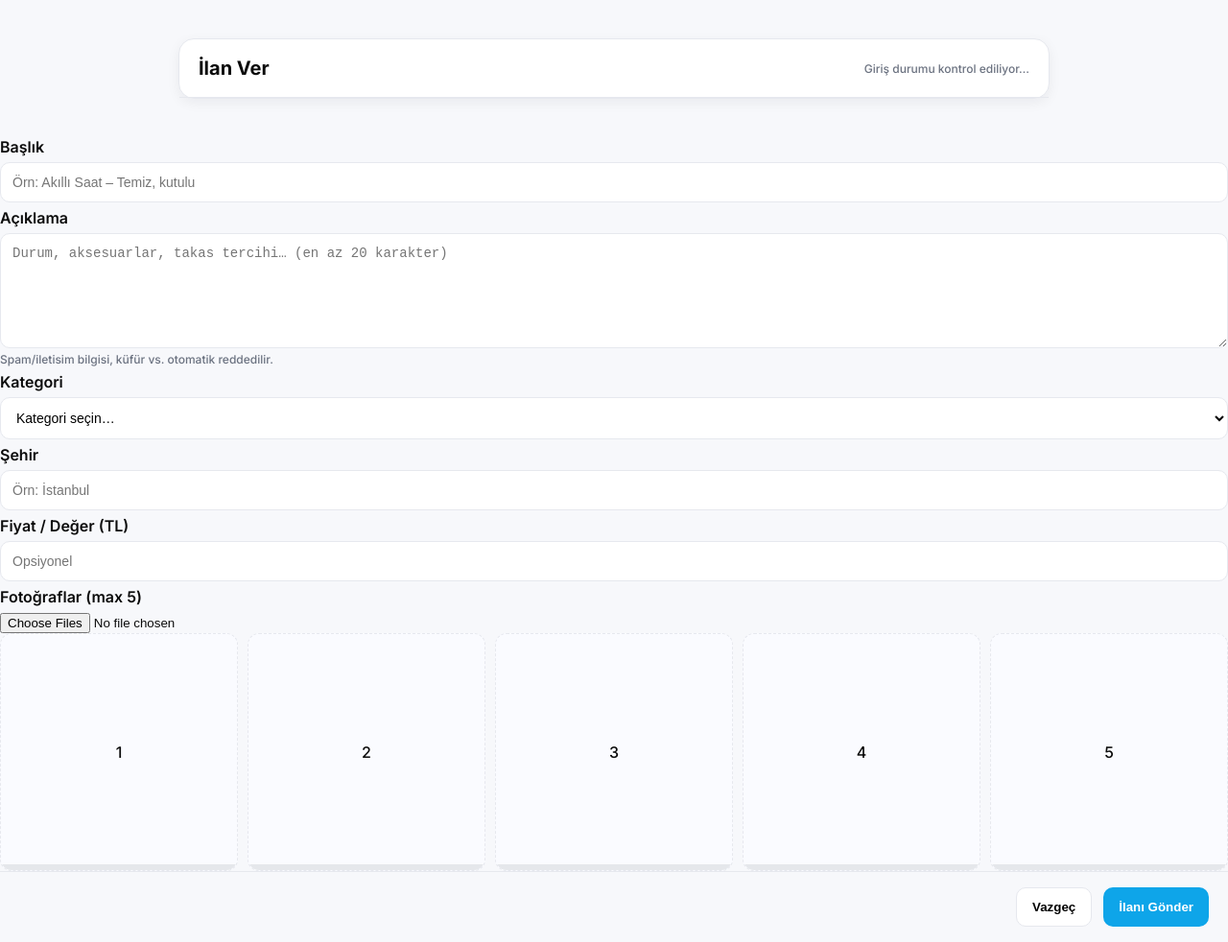
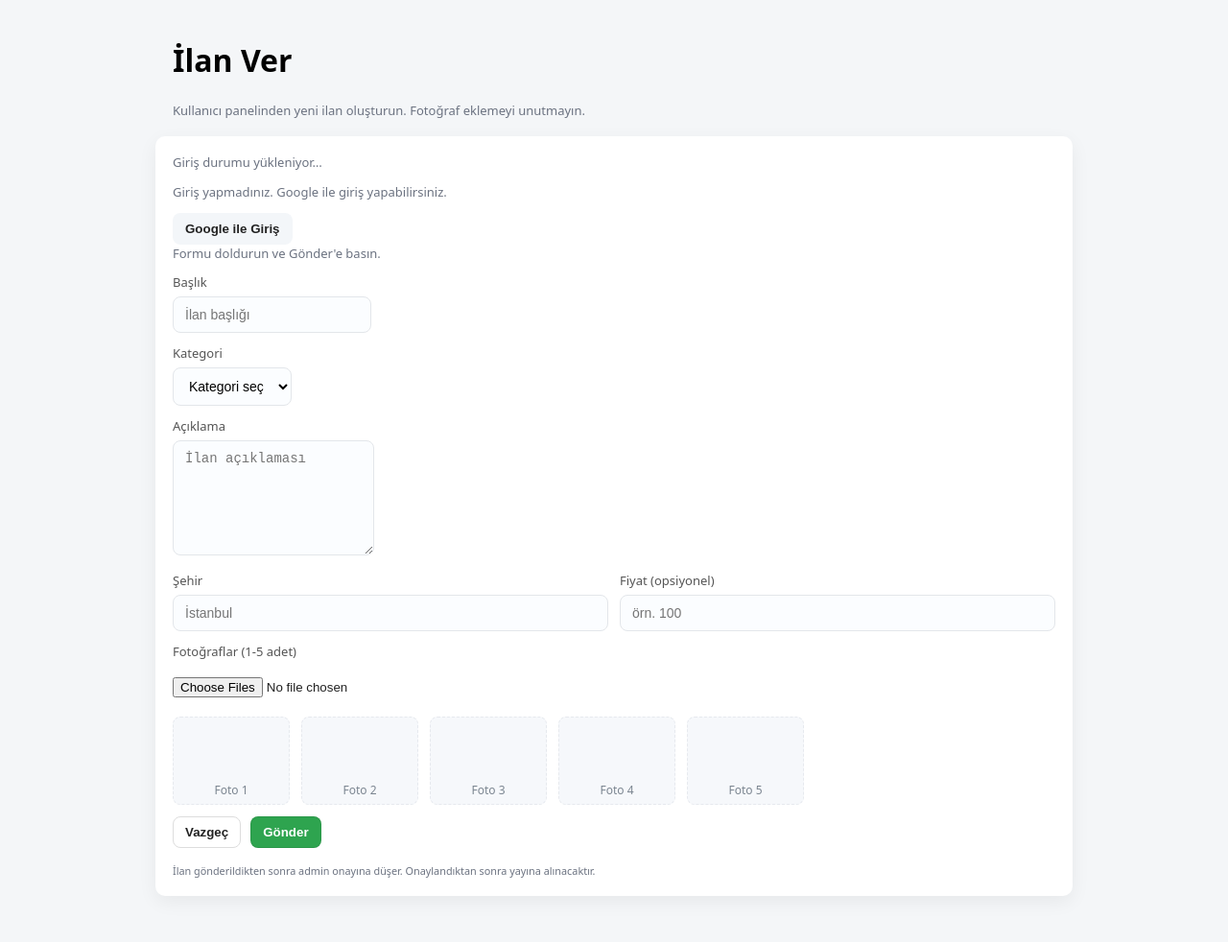
Before and after one commit to takascempericom-netizen/takas-emberi, a plain HTML site: page listing-new.html in a window 1280 px wide. Shown: the whole page at 96% size. Drawn offline with Linux system fonts and the light colour scheme.

Commit message:
feat(listing-new): add listing-new page and css

```diff
--- a/listing-new.html
+++ b/listing-new.html
@@ -1,180 +1,96 @@
 <!doctype html>
 <html lang="tr">
 <head>
-  <meta charset="utf-8"/>
-  <meta name="viewport" content="width=device-width,initial-scale=1"/>
-  <title>İlan Ver • Takas Çemberi</title>
-  <link rel="preconnect" href="https://fonts.gstatic.com" crossorigin>
-  <link href="https://fonts.googleapis.com/css2?family=Inter:wght@500;600;700;800&display=swap" rel="stylesheet">
+  <meta charset="utf-8" />
+  <meta name="viewport" content="width=device-width,initial-scale=1" />
+  <title>İlan Ver — Takas</title>
+
+  <!-- CSS: daha önce oluşturduğumuz css/listing-new.css'i kullanır -->
+  <link rel="stylesheet" href="/css/listing-new.css" />
   <style>
-    :root{ --fg:#0b0b0b; --muted:#6b7280; --line:#e6e8ee; --pri:#0ea5e9; --ok:#16a34a; --bad:#dc2626; --bg:#ffffff; }
-    *{box-sizing:border-box} html,body{height:100%}
-    body{margin:0;font-family:Inter,system-ui,-apple-system,Segoe UI,Roboto,Arial,sans-serif;background:#f7f8fb;color:var(--fg)}
-    .wrap{max-width:940px;margin:24px auto;padding:16px}
-    .card{background:var(--bg);border:1px solid var(--line);border-radius:16px;box-shadow:0 4px 14px rgba(10,20,40,.06)}
-    .hd{padding:18px 20px;border-bottom:1px solid var(--line);display:flex;gap:12px;align-items:center;justify-content:space-between}
-    h1{font-size:20px;margin:0}
-    .bd{padding:18px 20px;display:grid;grid-template-columns:1fr 1fr;gap:18px}
-    .ft{padding:16px 20px;border-top:1px solid var(--line);display:flex;gap:12px;justify-content:flex-end}
-    .full{grid-column:1 / -1}
-    label{display:block;font-weight:600;margin:6px 0 6px}
-    input[type="text"],input[type="number"],textarea,select{
-      width:100%;padding:12px 12px;border:1px solid var(--line);border-radius:10px;background:#fff;outline:none;
-      font-size:14px
-    }
-    textarea{min-height:120px;resize:vertical}
-    .muted{color:var(--muted);font-size:12px}
-    .btn{appearance:none;border:0;border-radius:10px;padding:12px 16px;font-weight:700;cursor:pointer}
-    .btn-pri{background:var(--pri);color:#fff}
-    .btn-ghost{background:#fff;border:1px solid var(--line)}
-    .danger{color:var(--bad)}
-    .ok{color:var(--ok)}
-    .photos{display:grid;grid-template-columns:repeat(5,1fr);gap:10px}
-    .slot{border:1px dashed var(--line);border-radius:12px;aspect-ratio:1/1;background:#fafbff;display:flex;align-items:center;justify-content:center;overflow:hidden;position:relative}
-    .slot img{width:100%;height:100%;object-fit:cover}
-    .prog{position:absolute;left:0;right:0;bottom:0;height:6px;background:#e5e7eb}
-    .bar{height:100%;width:0%;background:var(--pri);transition:width .2s}
-    .loginBox{padding:18px 20px}
-    .hidden{display:none}
+    /* küçük ek stiller, gerekirse burada override edilebilir */
+    body { background:#f4f6f8; margin:0; padding:20px; }
+    header { max-width:920px; margin:0 auto 12px; font-family:system-ui, -apple-system, "Segoe UI", Roboto; }
   </style>
 </head>
 <body>
-  <div class="wrap">
-    <div class="card">
-      <div class="hd">
-        <h1>İlan Ver</h1>
-        <div id="userBox" class="muted">Giriş durumu kontrol ediliyor…</div>
-      </div>
-      <div id="login" class="loginBox hidden">
-        <p class="muted">İlan verebilmek için önce giriş yapın.</p>
-        <button id="btnGoogle" class="btn btn-pri">Google ile giriş yap</button>
-      </div>
-      <form id="form" class="bd hidden" autocomplete="off">
+  <header>
+    <h1>İlan Ver</h1>
+    <p class="muted">Kullanıcı panelinden yeni ilan oluşturun. Fotoğraf eklemeyi unutmayın.</p>
+  </header>
 
-          <div class="ph-slot">2</div>
-              <div class="ph-slot">3</div>
-              <div class="ph-slot">4</div>
-              <div class="ph-slot">5</div>
-            </div>
-          </div>
-        <div class="full">
+  <main class="listing-form" role="main">
+    <div id="userBox" class="muted">Giriş durumu yükleniyor…</div>
+
+    <div id="login" class="">
+      <p class="muted">Giriş yapmadınız. Google ile giriş yapabilirsiniz.</p>
+      <button id="btnGoogle" class="btn">Google ile Giriş</button>
+    </div>
+
+    <form id="form" class="hide" novalidate>
+      <div id="note" class="note muted">Formu doldurun ve Gönder'e basın.</div>
+
+      <div class="form-row column">
+        <div class="field">
           <label for="title">Başlık</label>
-          <input id="title" type="text" placeholder="Örn: Akıllı Saat – Temiz, kutulu" required maxlength="80"/>
+          <input id="title" name="title" type="text" required placeholder="İlan başlığı" />
         </div>
-        <div class="full">
-          <label for="desc">Açıklama</label>
-          <textarea id="desc" placeholder="Durum, aksesuarlar, takas tercihi… (en az 20 karakter)" required minlength="20"></textarea>
-          <div class="muted">Spam/iletisim bilgisi, küfür vs. otomatik reddedilir.</div>
-        </div>
-        <div>
+        <div class="field">
           <label for="cat">Kategori</label>
-          <select id="cat" required>
-            <option value="">Kategori seçin…</option>
-            <option value="ev">🏡 Ev & Hobi</option>
-            <option value="tasınmaz">🏠 Taşınmaz</option>
-            <option value="tasit">🚗 Motorlu Taşıtlar</option>
-            <option value="oyuncak">🧸 Oyuncak</option>
-            <option value="giyim">👗 Giyim</option>
-            <option value="beyaz">⚡ Beyaz Eşya</option>
-            <option value="teknoloji">💻 Teknoloji</option>
-            <option value="mobilya">🛋️ Mobilya</option>
+          <select id="cat" name="cat">
+            <option value="">Kategori seç</option>
+            <option>Elektronik</option>
+            <option>Mobilya</option>
+            <option>Giyim</option>
+            <option>Kitap</option>
+            <option>Diğer</option>
           </select>
         </div>
-        <div>
+      </div>
+
+      <div class="form-row column">
+        <div class="field">
+          <label for="desc">Açıklama</label>
+          <textarea id="desc" name="desc" placeholder="İlan açıklaması"></textarea>
+        </div>
+      </div>
+
+      <div class="form-row">
+        <div class="field">
           <label for="city">Şehir</label>
-          <input id="city" type="text" placeholder="Örn: İstanbul" required maxlength="40"/>
+          <input id="city" name="city" type="text" placeholder="İstanbul" />
         </div>
-        <div>
-          <label for="price">Fiyat / Değer (TL)</label>
-          <input id="price" type="number" min="0" step="1" placeholder="Opsiyonel"/></div>
-        <div class="full">
-          <label for="photos">Fotoğraflar (max 5)</label>
-          <input id="photos" type="file" accept="image/*" multiple />
-<div class="photos" id="preview">
-            <div class="slot"><span>1</span><div class="prog"><div class="bar"></div></div></div>
-            <div class="slot"><span>2</span><div class="prog"><div class="bar"></div></div></div>
-            <div class="slot"><span>3</span><div class="prog"><div class="bar"></div></div></div>
-            <div class="slot"><span>4</span><div class="prog"><div class="bar"></div></div></div>
-            <div class="slot"><span>5</span><div class="prog"><div class="bar"></div></div></div>
-          </div>
+        <div class="field">
+          <label for="price">Fiyat (opsiyonel)</label>
+          <input id="price" name="price" type="number" placeholder="örn. 100" />
         </div>
-        <div id="note" class="full muted"></div>
-        <div class="ft full">
-          <button type="button" id="btnCancel" class="btn btn-ghost">Vazgeç</button>
-          <button type="submit" id="btnSend" class="btn btn-pri">İlanı Gönder</button>
-<script id="send-confirm-redirect">
-  document.addEventListener("DOMContentLoaded",()=>{
-    const btn=document.getElementById("btnSend");
-    if(btn){
-      btn.addEventListener("click",(e)=>{
-        e.preventDefault();
-        alert("İlanınız onay sürecindedir.");
-        document.getElementById("profilePanel")?.remove();
-        window.location.href="home.html";
-      });
-    }
-  });
-</script>
+      </div>
+
+      <div class="form-row column">
+        <label for="photos">Fotoğraflar (1-5 adet)</label>
+        <input id="photos" name="photos" type="file" accept="image/*" multiple />
+        <div id="preview" class="preview" aria-hidden="false">
+          <!-- 5 slot -->
+          <div class="slot"><span>Foto 1</span><div class="bar"></div></div>
+          <div class="slot"><span>Foto 2</span><div class="bar"></div></div>
+          <div class="slot"><span>Foto 3</span><div class="bar"></div></div>
+          <div class="slot"><span>Foto 4</span><div class="bar"></div></div>
+          <div class="slot"><span>Foto 5</span><div class="bar"></div></div>
         </div>
-  <script id="badwords-filter">
-  document.addEventListener("DOMContentLoaded", () => {
-    const btn = document.getElementById("btnSend");
-    if (!btn) return;
-    const badWords = [
-      // Küfür / hakaret
-      "yavşak","orospu","sik","amk","piç","göt","yarak","orospu çocuğu","oç","pezevenk","ibne","ibne","salak","aptal","gerizekalı","mal","dangalak","kahpe",
-      // Irkçılık / nefret
-      "gerici","yobaz","zenci","çingene","kafir","gavur",
-      // Terör / şiddet
-      "daeş","işid","isil","el kaide","pkk","ypg","dhkp-c","fetö","terör","bombalı","silah","tabanca","bomba",
-      // Pedofili / istismar
-      "çocuk istismarı","pedofil","çocuk pornosu","çocuk tacizi","underage",
-      // Uyuşturucu
-      "eroin","kokain","esrar","metamfetamin","uyuşturucu"
-    ];
-    btn.addEventListener("click", (e) => {
-      const title = document.getElementById("title")?.value.toLowerCase() || "";
-      const desc  = document.getElementById("desc")?.value.toLowerCase() || "";
-      for (const w of badWords) {
-        if (title.includes(w) || desc.includes(w)) {
-          e.preventDefault();
-          alert(`\"${w}\" kelimesi topluluk kurallarına uygun değildir. Lütfen düzeltip tekrar deneyin.`);
-          return;
-        }
-      }
-    });
-  });
-  </script>
-      </form>
-<script id="close-panel-logic">
-  document.addEventListener("DOMContentLoaded",()=>{
-    const btn=document.getElementById("panelCloseBtn");
-    if(btn){ btn.addEventListener("click",()=>{
-      document.getElementById("profilePanel")?.remove();
-      window.location.href="home.html";
-    }); }
-  });
-</script>
-    </div>
-  </div>
-  <script type="module" src="./listing-new.js"></script>
+      </div>
+
+      <div style="display:flex;gap:10px;align-items:center;margin-top:12px;">
+        <button id="btnCancel" type="button" class="btn btn-ghost">Vazgeç</button>
+        <button type="submit" class="btn btn-ok">Gönder</button>
+      </div>
+
+      <div style="margin-top:14px;" class="muted">
+        <small>İlan gönderildikten sonra admin onayına düşer. Onaylandıktan sonra yayına alınacaktır.</small>
+      </div>
+    </form>
+  </main>
+
+  <!-- Listing JS (module) -->
+  <script type="module" src="/listing-new.js"></script>
 </body>
-<script id="panel-close-wire">
-  document.addEventListener("DOMContentLoaded",function(){
-    var btn=document.getElementById("panelCloseBtn");
-    if(!btn) return;
-    btn.addEventListener("click", function(){
-      var form=document.getElementById("form");
-      var card=form && form.closest ? form.closest(".card") : null;
-      if(card){ card.remove(); return; }
-      if(form){ form.remove(); }
-    });
-  });
-</script>
 </html>
-
-<style id="photo-block-style">
-.photo-block{margin-bottom:16px}
-.photo-previews{display:flex;align-items:center;gap:8px;flex-wrap:wrap}
-.ph-slot{width:48px;height:48px;border:1px dashed #ccc;display:flex;align-items:center;justify-content:center;font-size:14px;color:#999;border-radius:6px}
-</style>
```
